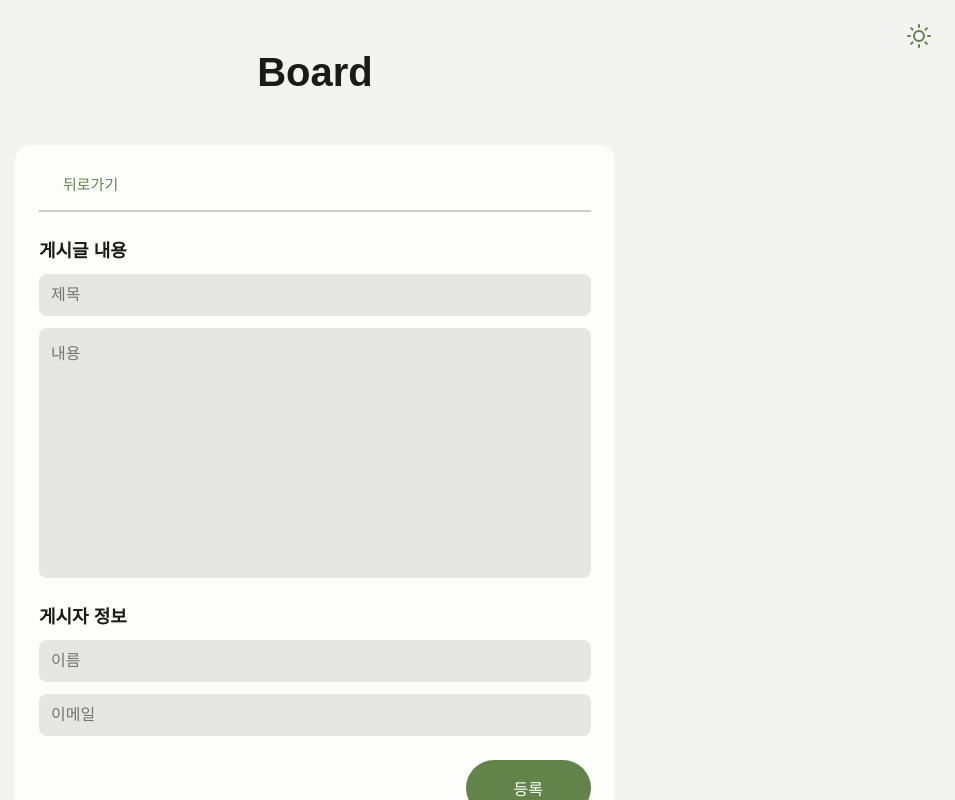
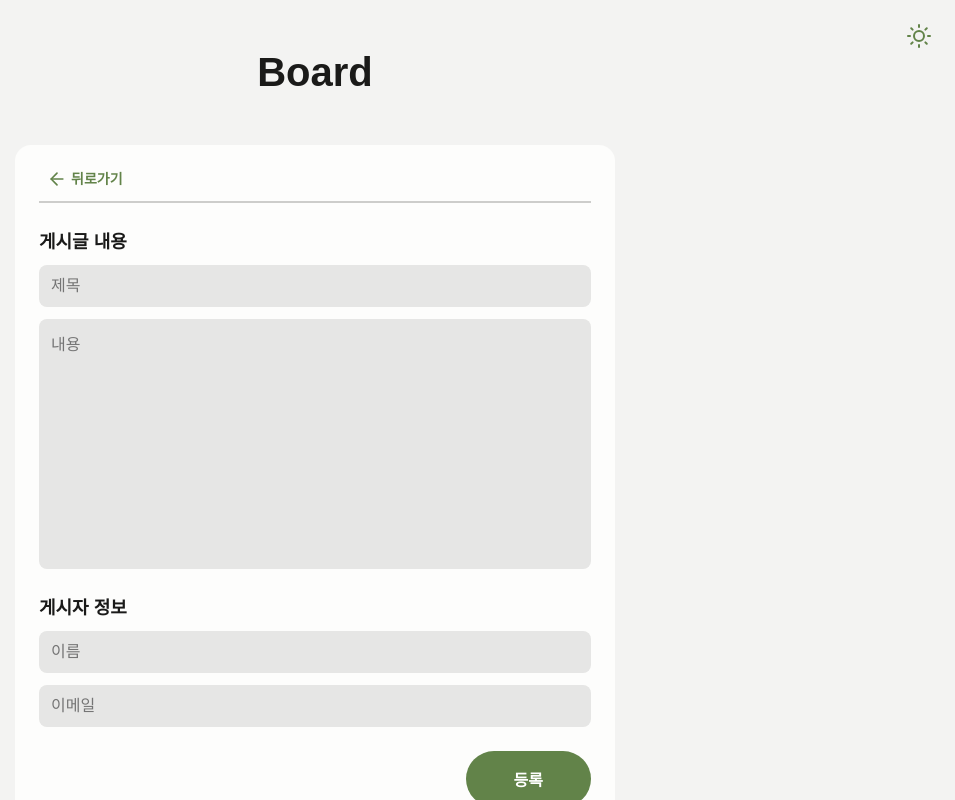
Before and after one commit to zmin9/board, a React (Create React App) app in the folder board/: page /write in a window 1280 px wide. Shown: the whole page, without its empty margins (325-1280 px from the left). Built offline with nearby package versions, Linux system fonts and the light colour scheme; no server answers; a web font is replaced by a local one.

Commit message:
feat: add icon to back button

```diff
--- a/board/src/components/common/Button.tsx
+++ b/board/src/components/common/Button.tsx
@@ -42,6 +42,7 @@ const buttonColorType = {
 const BasicButton = styled.button<ButtonProps>`
   border-radius: 9999px;
   width: ${({ fullWidth }) => fullWidth ? '100%' : 'auto'};
+  font-weight: 600;
   ${({ designType }) => buttonColorType[designType]}
   ${({ size }) => buttonSize[size]}
 `;
--- a/board/src/components/common/IconButton.tsx
+++ b/board/src/components/common/IconButton.tsx
@@ -4,10 +4,24 @@ import Icons, { IconType } from '../../static/Icons';
 
 type IconButtonProps = {
   icon: IconType,
-  text?: string,
+  text?: {
+    content: string,
+    position: keyof typeof textPosition,
+  },
   size: keyof typeof buttonSize,
   designType: keyof typeof buttonColorType
 } & Omit<ButtonHTMLAttributes<HTMLButtonElement>, 'children'>;
+
+const textPosition = {
+  'right': css`
+    flex-direction: row;
+    gap: 4px;
+  `,
+  'bottom': css`
+    flex-direction: column;
+    gap: 8px;
+  `,
+};
 
 const buttonSize = {
   'lg': css`
@@ -21,6 +35,11 @@ const buttonSize = {
   'sm': css`
     padding: 8px 8px;
     font-size: 14px;
+
+    svg {
+      width: 20px;
+      height: 20px;
+    }
   `,
 };
 
@@ -41,8 +60,12 @@ const buttonColorType = {
 };
 
 const BasicIconButton = styled.button<IconButtonProps>`
+  display: flex;
+  align-items: center;
   line-height: 0;
   border-radius: 9999px;
+  font-weight: 600;
+  ${({ text }) => text && textPosition[text.position]}
   ${({ designType }) => buttonColorType[designType]}
   ${({ size }) => buttonSize[size]}
 `;
@@ -54,7 +77,7 @@ const IconButton = ({ ...props }: IconButtonProps) => {
       {...props}
     >
       <Icons type={props.icon}/>
-      {props.text}
+      {props.text && props.text.content}
     </BasicIconButton>
   );
 };
--- a/board/src/pages/PostPage.tsx
+++ b/board/src/pages/PostPage.tsx
@@ -1,14 +1,15 @@
 import { Link } from 'react-router-dom';
-import Button from '../components/common/Button';
 import Post from '../components/post/Post';
+import IconButton from '../components/common/IconButton';
 
 const PostPage = () => {
   return (
     <>
       <Link to="/">
-        <Button
-          text="뒤로가기"
-          size="md"
+        <IconButton
+          icon="back"
+          text={{ content: '뒤로가기', position: 'right' }}
+          size="sm"
           designType="secondary"
         />
       </Link>
--- a/board/src/pages/WritePage.tsx
+++ b/board/src/pages/WritePage.tsx
@@ -8,6 +8,7 @@ import mediaQuery from '../styles/mediaQuery';
 import { useNavigate } from 'react-router-dom';
 import { PostType } from '../types/post';
 import { AddPost } from '../firebase/data';
+import IconButton from '../components/common/IconButton';
 
 type TextInputElementType = HTMLInputElement | HTMLTextAreaElement;
 
@@ -65,9 +66,10 @@ const WritePage = () => {
 
   return (
     <>
-      <Button
-        text="뒤로가기"
-        size="md"
+      <IconButton
+        icon='back'
+        text={{ content: '뒤로가기', position: 'right' }}
+        size="sm"
         designType="secondary"
         onClick={onClickBackHandler}
       />
--- a/board/src/static/Icons.tsx
+++ b/board/src/static/Icons.tsx
@@ -7,25 +7,29 @@ const icon = {
   moon: <path d="M21 12.79A9 9 0 1 1 11.21 3 7 7 0 0 0 21 12.79z"/>,
   sun: <g>
     <circle cx="12" cy="12" r="5"></circle>
-    <line x1="12" y1="1" x2="12" y2="3"></line>
-    <line x1="12" y1="21" x2="12" y2="23"></line>
-    <line x1="4.22" y1="4.22" x2="5.64" y2="5.64"></line>
-    <line x1="18.36" y1="18.36" x2="19.78" y2="19.78"></line>
-    <line x1="1" y1="12" x2="3" y2="12"></line>
-    <line x1="21" y1="12" x2="23" y2="12"></line>
-    <line x1="4.22" y1="19.78" x2="5.64" y2="18.36"></line>
-    <line x1="18.36" y1="5.64" x2="19.78" y2="4.22"></line>
+    <line x1="12" y1="1" x2="12" y2="3"/>
+    <line x1="12" y1="21" x2="12" y2="23"/>
+    <line x1="4.22" y1="4.22" x2="5.64" y2="5.64"/>
+    <line x1="18.36" y1="18.36" x2="19.78" y2="19.78"/>
+    <line x1="1" y1="12" x2="3" y2="12"/>
+    <line x1="21" y1="12" x2="23" y2="12"/>
+    <line x1="4.22" y1="19.78" x2="5.64" y2="18.36"/>
+    <line x1="18.36" y1="5.64" x2="19.78" y2="4.22"/>
+  </g>,
+  back: <g>
+    <line x1="19" y1="12" x2="5" y2="12"/>
+    <polyline points="12 19 5 12 12 5"/>
   </g>,
 };
 
-const Icons = ({ type }:IconProp) => {
+const Icons = ({ type }: IconProp) => {
   return (
     <svg
       xmlns="http://www.w3.org/2000/svg"
       width="24"
       height="24"
       viewBox="0 0 24 24"
-      fill='none'
+      fill="none"
       stroke="currentColor"
       strokeWidth="2"
       strokeLinecap="round"
```
Also changed, not shown: board/src/static/arrow-left.svg (added).
